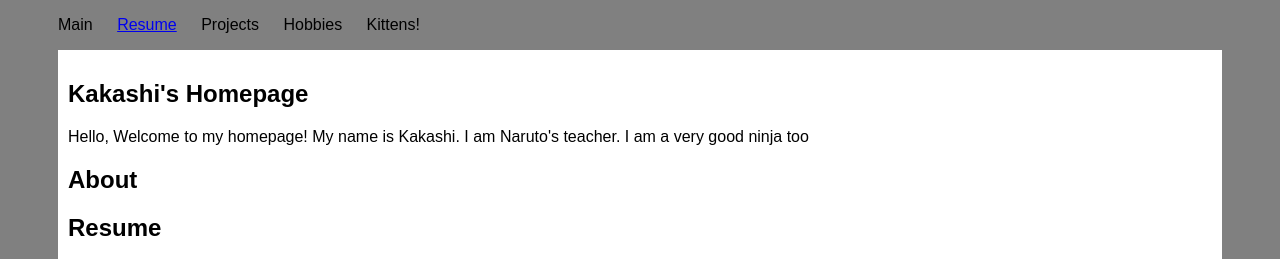
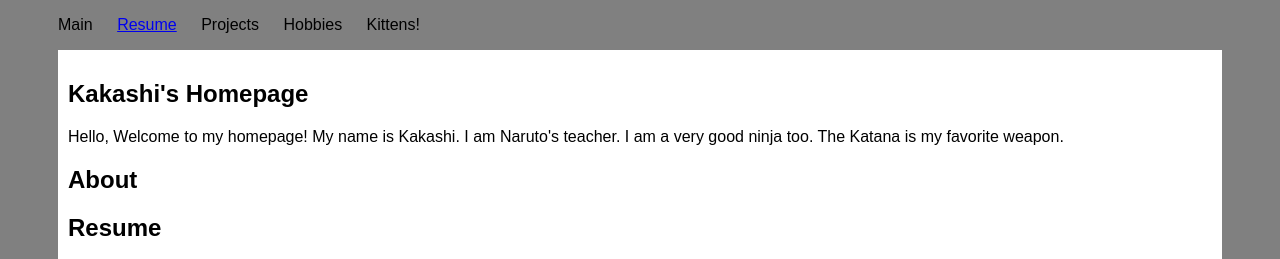
Before and after one commit to crystalist/crystalist.github.io, a plain HTML site: page index.html in a window 1280 px wide. Shown: the top 259 px of the page. Drawn offline with Linux system fonts and the light colour scheme.

Commit message:
shuriken

```diff
--- a/index.html
+++ b/index.html
@@ -21,7 +21,8 @@
     <h2>Kakashi's Homepage</h2>
     <p>
     Hello, Welcome to my homepage! My name is Kakashi.
-    I am Naruto's teacher. I am a very good ninja too
+    I am Naruto's teacher. I am a very good ninja too.
+    The Katana is my favorite weapon.
     </p>
 
     <h2>About</h2>
```
